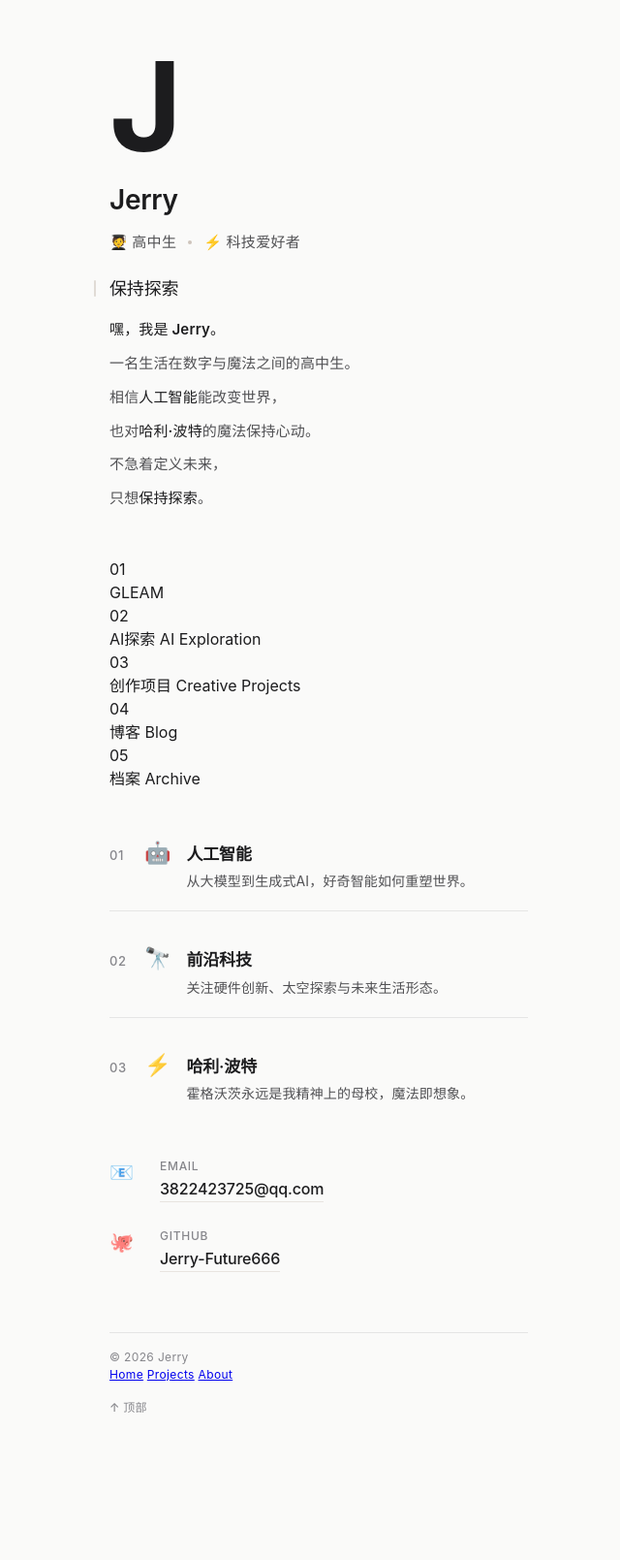
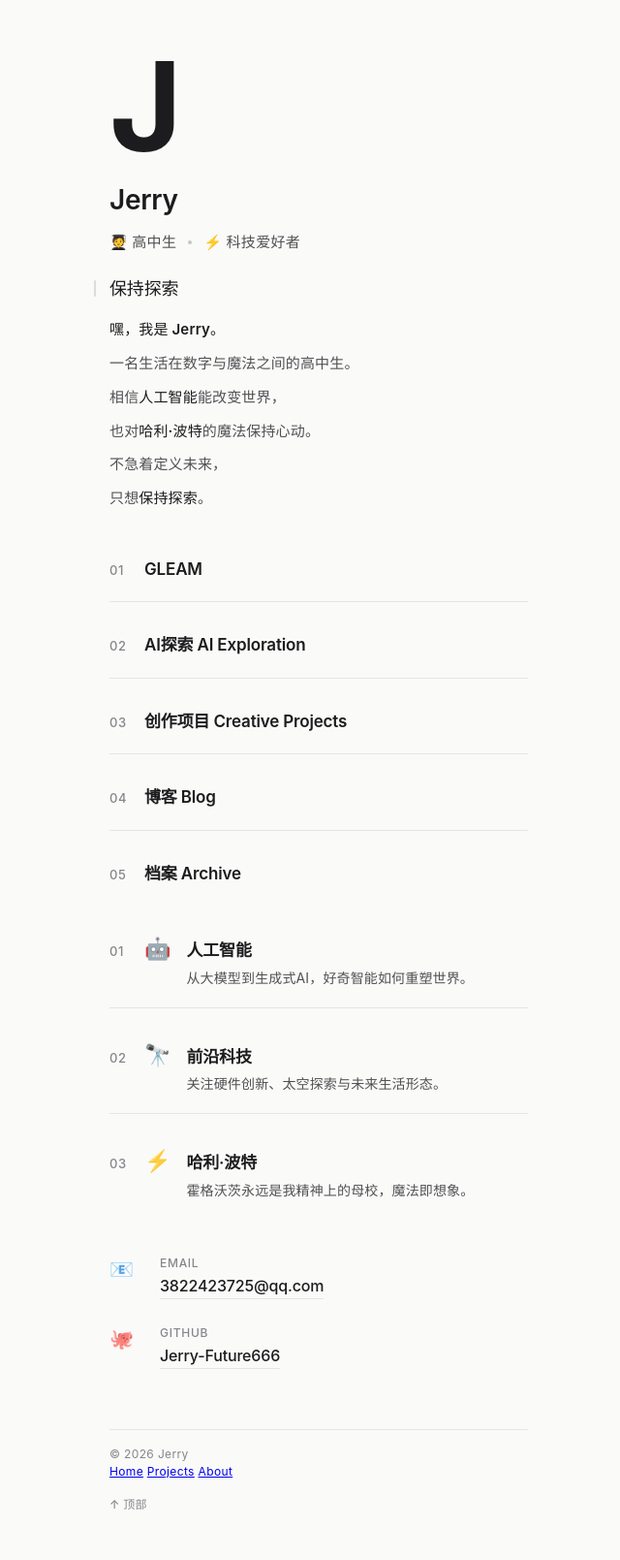
Before and after one commit to Jerry-Future666/Jerryhome, a Jekyll site: the page built from index.md, in a window 1280 px wide. Shown: the whole page at 97% size, without its empty margins (311-951 px from the left). Built offline with Jekyll 4.4.1, drawn with Linux system fonts in a browser that asks for light colours; before the commit the page ends 1509 px from its top, so only the background shows below that.

Commit message:
Add explore section styling

```diff
--- a/assets/css/style.css
+++ b/assets/css/style.css
@@ -254,7 +254,55 @@ body {
     line-height: 1.5;
     letter-spacing: 0.01em;
 }
+ /* ---------- 探索入口 ---------- */
 
+.explore {
+    display: flex;
+    flex-direction: column;
+    gap: 32px;
+}
+
+.explore-item {
+    display: flex;
+    align-items: baseline;
+    gap: 16px;
+    border-bottom: 1px solid var(--border);
+    padding-bottom: 20px;
+    opacity: 0;
+    transform: translateY(12px);
+    transition:
+        opacity 0.8s cubic-bezier(0.22, 1, 0.36, 1),
+        transform 0.8s cubic-bezier(0.22, 1, 0.36, 1);
+}
+
+.explore-item.visible {
+    opacity: 1;
+    transform: translateY(0);
+}
+
+.explore-item:last-child {
+    border-bottom: none;
+    padding-bottom: 0;
+}
+
+.explore-index {
+    font-size: 13px;
+    font-weight: 500;
+    color: var(--text-tertiary);
+    min-width: 20px;
+    letter-spacing: 0.04em;
+}
+
+.explore-content {
+    flex: 1;
+}
+
+.explore-title {
+    font-size: 17px;
+    font-weight: 600;
+    color: var(--text);
+    letter-spacing: -0.01em;
+}
 /* ---------- 联系方式 ---------- */
 
 .contact {
```
